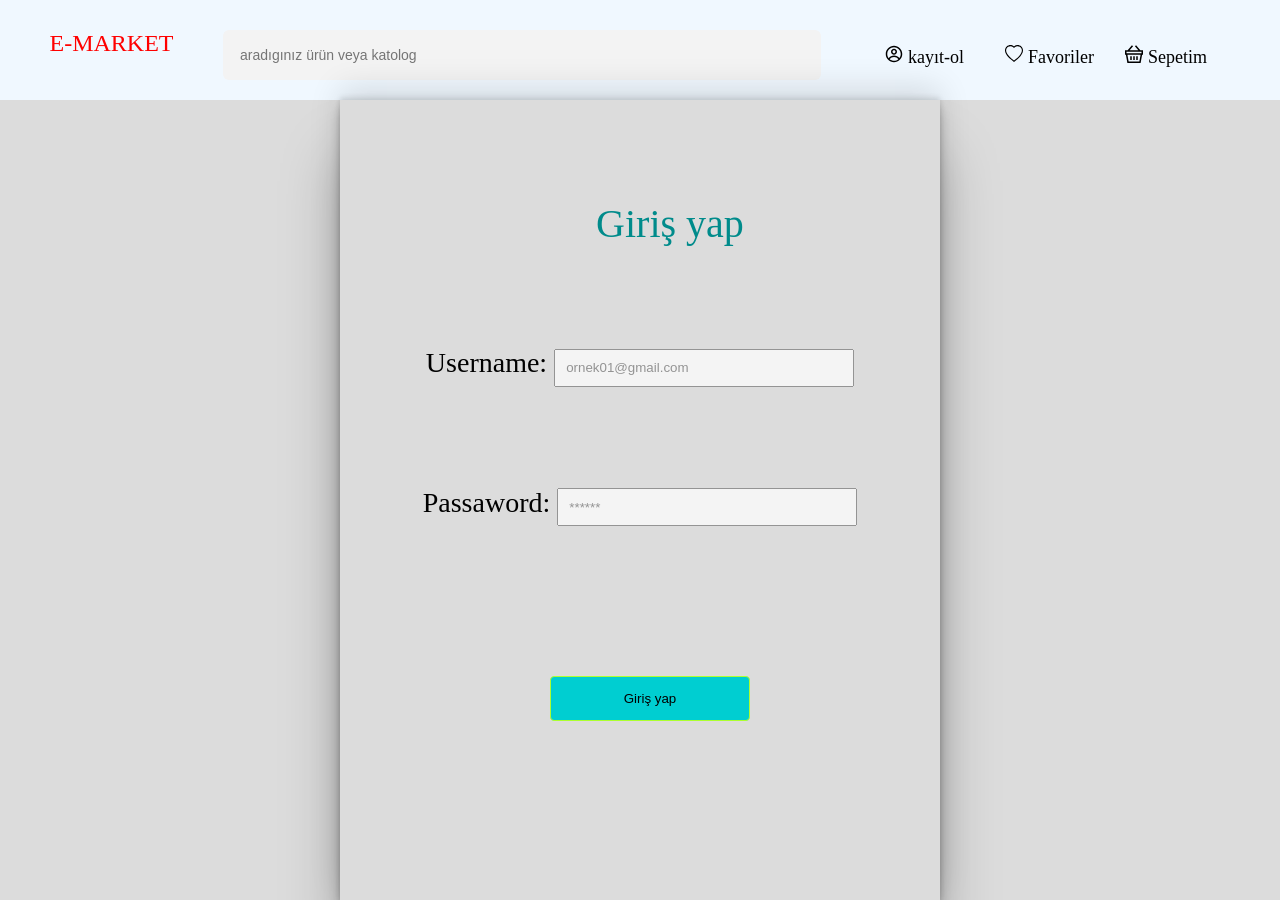
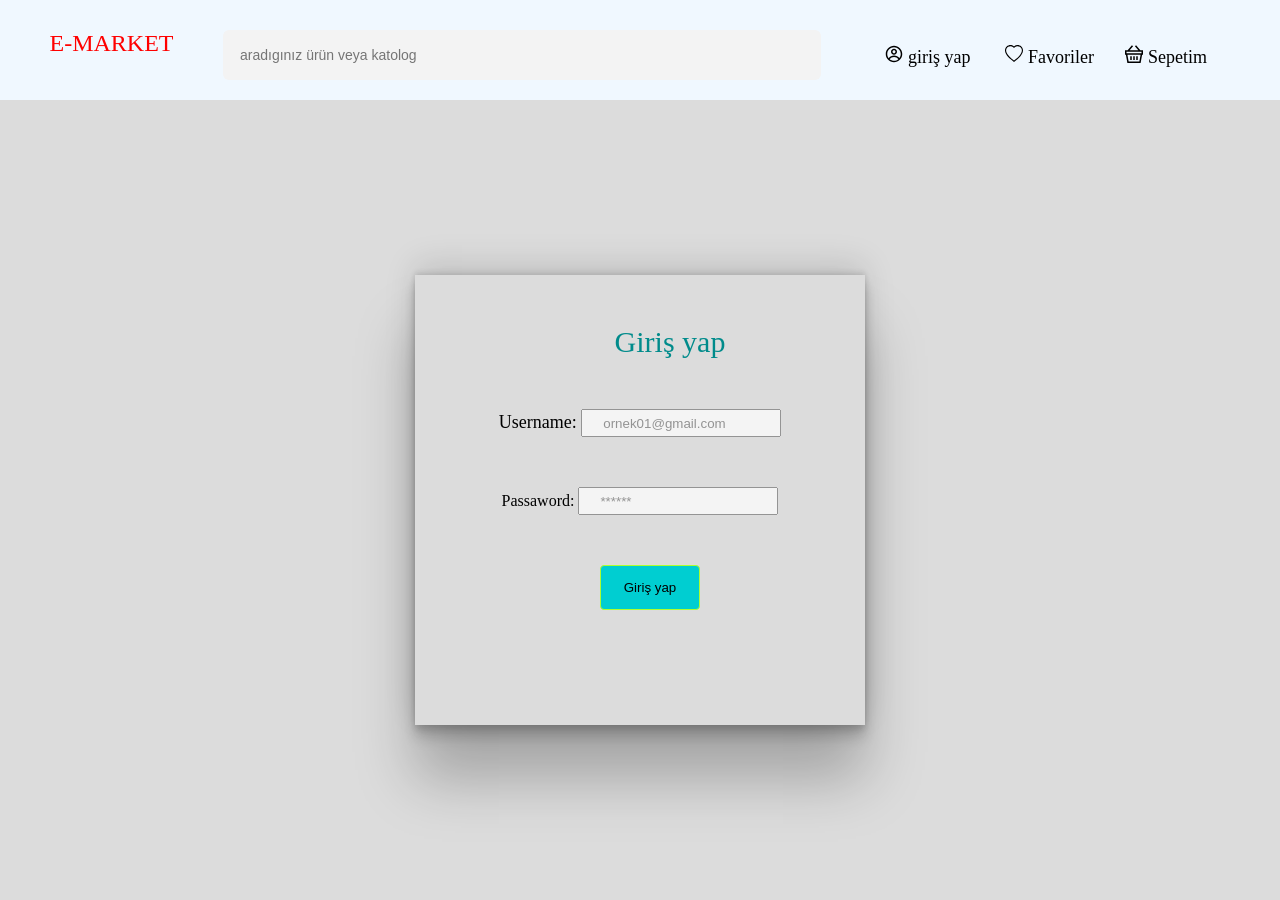
Before and after one commit to Berat-Ozgen/react-e-ticaret, a React (Create React App) app: page /login in a window 1280 px wide. Built offline with nearby package versions, Linux system fonts and the light colour scheme; no server answers; a web font is replaced by a local one.

Commit message:
firabase login, redux-toolkit
firabase login, redux-toolkit

```diff
--- a/package.json
+++ b/package.json
@@ -3,6 +3,7 @@
   "version": "0.1.0",
   "private": true,
   "dependencies": {
+    "@reduxjs/toolkit": "^1.8.5",
     "@testing-library/jest-dom": "^5.16.5",
     "@testing-library/react": "^13.3.0",
     "@testing-library/user-event": "^13.5.0",
@@ -12,6 +13,7 @@
     "react-dom": "^18.2.0",
     "react-hot-toast": "^2.3.0",
     "react-icons": "^4.4.0",
+    "react-redux": "^8.0.2",
     "react-router-dom": "^6.3.0",
     "react-scripts": "5.0.1",
     "react-slick": "^0.29.0",
--- a/src/App.js
+++ b/src/App.js
@@ -70,6 +70,8 @@ function App() {
         <Route path="register" element={<Register />}/>
         <Route path="login" element={<Login />}/>
         <Route path=':id' element={<Detail/>} />
+        <Route path='login' element={<Login/>} />
+
 
 
 
--- a/src/Components/Header/Header.jsx
+++ b/src/Components/Header/Header.jsx
@@ -5,6 +5,9 @@ import {BsHeart} from 'react-icons/bs';
 import {GrBasket} from 'react-icons/gr';
 import {useContext,mainContext} from '../../Context'
 import { Link } from "react-router-dom";
+import { useDispatch, useSelector } from 'react-redux';
+import {logout as logoutHandle} from '../../store/auth';
+
 
 
 
@@ -12,7 +15,15 @@ const Header = () => {
 
   const {dataList,setDataList,active,setActive,filterSelect,setFilterSelect,searchValue,setSearchValue} = useContext(mainContext)
 
+  const {user} = useSelector(state => state.auth)
+  const dispatch = useDispatch()
 
+  const logoutClick = async() => {
+       await logoutHandle()
+
+       dispatch(logoutHandle())
+
+  }
 
 
 
@@ -29,7 +40,7 @@ const Header = () => {
         </div>
 
         <div className="header-buttons">
-           <div className='register'><Link to="register"> <span className='bir'><CgProfile/>  kayıt-ol</span>  </Link> </div>
+           <div className='register' onClick={logoutClick} ><Link to="login"> <span className='bir'><CgProfile/> {user ? "çıkış-yap" : "giriş yap"} </span>  </Link> </div>
 
             <div className='favorite'><Link to="favorite"> <span className='iki'><BsHeart/>  Favoriler</span>  </Link> </div>
 
--- a/src/Components/Home/Home.jsx
+++ b/src/Components/Home/Home.jsx
@@ -1,12 +1,14 @@
 import React from 'react'
+import { useSelector } from 'react-redux'
 import Header from '../Header/Header'
 import List from '../List/List'
 import Navbar from '../Navbar/Navbar'
 
 const Home = () => {
+    const {user} = useSelector(state => state.auth)
+
       return (
         <div>
-        {/* <Header/> */}
             <Navbar/>
             <List/>
 
@@ -14,4 +16,6 @@ const Home = () => {
       )
     }
 
+
+
 export default Home
--- a/src/Components/Login/Login.jsx
+++ b/src/Components/Login/Login.jsx
@@ -1,16 +1,34 @@
 import React, { useState } from 'react'
 import { Toaster } from 'react-hot-toast'
+import { useDispatch } from 'react-redux';
 import { useNavigate } from 'react-router-dom'
+import {login} from '../../firebase';
+import {login as loginHandle} from '../../store/auth';
+
+
 
 const Login = () => {
     const [Lemail,setLEmail] = useState("")
     const [Lpassword,setLPassword] = useState("")
     const navigate = useNavigate()
+    const dispatch = useDispatch()
+
+
+    const handleSubmit = async (e) => {
+      e.preventDefault()
+      const user = await login(Lemail,Lpassword)
+      console.log(user)
+      dispatch(loginHandle(user))
+      navigate("/",{
+        replace: true
+      })
+    }
+
 
   return (
     <div className='Login-component'>
       <Toaster/>
-      <form>
+      <form onSubmit={handleSubmit}>
           <div className="login-card">
                 <div className="login-card-header">Giriş yap</div>
                 <div className="login-card-username">Username: <input type="text" value={Lemail} onChange={(e) => setLEmail(e.target.value)} placeholder='ornek01@gmail.com'/></div>
--- a/src/Components/Register/register.css
+++ b/src/Components/Register/register.css
@@ -62,7 +62,7 @@
     border-radius: 4px;
 }
 
-@media only screen and (max-width: 1100px) {
+@media only screen and (max-width: 1400px) {
     .Login-component {
         display: flex;
         flex-wrap: nowrap;
@@ -76,7 +76,7 @@
         flex-direction: column;
         text-align: center;
         width: 450px;
-        height: 400px;
+        height: 450px;
         box-shadow: rgba(0, 0, 0, 0.25) 0px 54px 55px, rgba(0, 0, 0, 0.12) 0px -12px 30px, rgba(0, 0, 0, 0.12) 0px 4px 6px, rgba(0, 0, 0, 0.17) 0px 12px 13px, rgba(0, 0, 0, 0.09) 0px -3px 5px;
     }
     .login-card-header {
--- a/src/firebase.js
+++ b/src/firebase.js
@@ -19,15 +19,13 @@ const auth = getAuth()
 export const register = async(email, password) => {
 
     try {
-
         const { user } = await createUserWithEmailAndPassword(auth, email, password)
         return user
-
-
     } catch (error) {
         toast.error(error.message)
     }
 }
+
 
 export const login = async(email, password) => {
 
--- a/src/index.js
+++ b/src/index.js
@@ -2,6 +2,15 @@ import React from 'react';
 import ReactDOM from 'react-dom/client';
 import './index.css';
 import App from './App';
+import {Provider} from 'react-redux';
+import store from './store';
+
+
 
 const root = ReactDOM.createRoot(document.getElementById('root'));
-root.render(<App />);
+root.render(
+    <Provider store={store}>
+        <App />
+
+    </Provider>
+);
--- /dev/null
+++ b/src/store/auth.js
@@ -0,0 +1,26 @@
+import { createSlice } from "@reduxjs/toolkit";
+
+
+const initialState = {
+    user: JSON.parse(localStorage.getItem("user")) || false,
+}
+
+const auth = createSlice({
+    name: "auth",
+    initialState,
+    reducers: {
+        login: (state, action) => {
+            localStorage.setItem("user", JSON.stringify(action.payload))
+            state.user = action.payload
+            console.log(state.user)
+        },
+        logout: (state) => {
+            localStorage.removeItem("user")
+            state.user = false
+        }
+    }
+})
+
+export const { login, logout } = auth.actions
+
+export default auth.reducer
--- /dev/null
+++ b/src/store/index.js
@@ -0,0 +1,10 @@
+import { configureStore } from "@reduxjs/toolkit";
+import auth from './auth';
+
+const store = configureStore({
+    reducer: {
+        auth
+    }
+})
+
+export default store
```
Also changed, not shown: src/Components/Register/Register.jsx (+7 -1 lines), 1 other file (tests, documents, lock files or other folders). Lines whose indentation alone changed are shown as unchanged.
